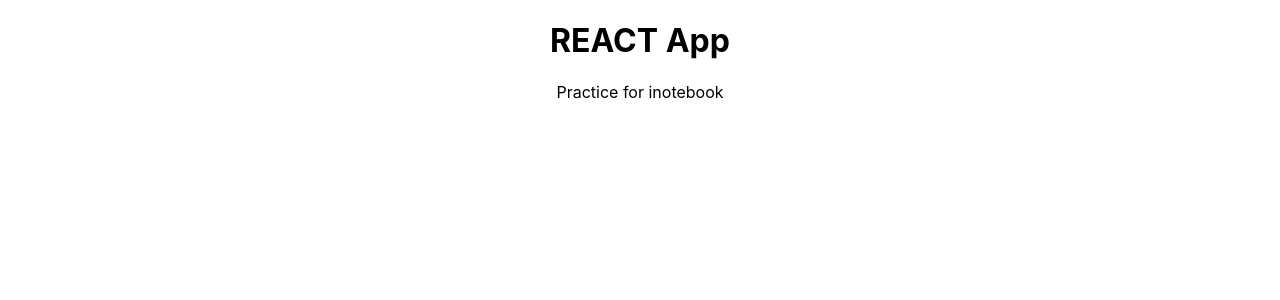
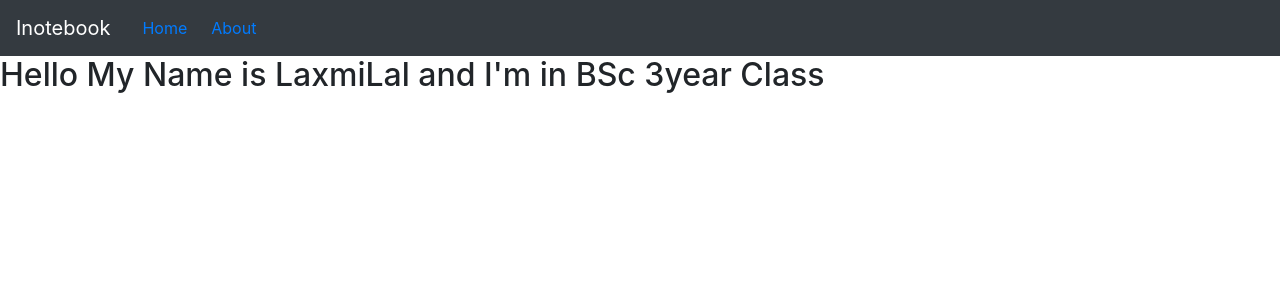
Before and after one commit to n07Laksh/inotebook, a React (Create React App) app: page /about in a window 1280 px wide. Shown: the top 300 px of the page. Built offline with nearby package versions, Linux system fonts and the light colour scheme.

Commit message:
Navbar, Router, Context practice

```diff
--- a/public/index.html
+++ b/public/index.html
@@ -4,9 +4,21 @@
     <meta charset="UTF-8">
     <meta http-equiv="X-UA-Compatible" content="IE=edge">
     <meta name="viewport" content="width=device-width, initial-scale=1.0">
+    <link rel="stylesheet" href="https://cdn.jsdelivr.net/npm/bootstrap@4.0.0/dist/css/bootstrap.min.css"
+    integrity="sha384-Gn5384xqQ1aoWXA+058RXPxPg6fy4IWvTNh0E263XmFcJlSAwiGgFAW/dAiS6JXm" crossorigin="anonymous">
     <title>React-App</title>
 </head>
 <body>
     <div id="root"></div>
+
+    <script src="https://code.jquery.com/jquery-3.2.1.slim.min.js"
+    integrity="sha384-KJ3o2DKtIkvYIK3UENzmM7KCkRr/rE9/Qpg6aAZGJwFDMVNA/GpGFF93hXpG5KkN"
+    crossorigin="anonymous"></script>
+  <script src="https://cdn.jsdelivr.net/npm/popper.js@1.12.9/dist/umd/popper.min.js"
+    integrity="sha384-ApNbgh9B+Y1QKtv3Rn7W3mgPxhU9K/ScQsAP7hUibX39j7fakFPskvXusvfa0b4Q"
+    crossorigin="anonymous"></script>
+  <script src="https://cdn.jsdelivr.net/npm/bootstrap@4.0.0/dist/js/bootstrap.min.js"
+    integrity="sha384-JZR6Spejh4U02d8jOt6vLEHfe/JQGiRRSQQxSfFWpi1MquVdAyjUar5+76PVCmYl"
+    crossorigin="anonymous"></script>
 </body>
 </html>
--- a/src/App.js
+++ b/src/App.js
@@ -1,12 +1,31 @@
 
 import './App.css';
+import {
+  BrowserRouter as R,
+  Routes,
+  Route
+} from "react-router-dom";
+import Navabar from './component/Navabar';
+import Home from './component/Home';
+import About from './component/About';
+import NoteState from './context/Notes/notesState';
+
+
+
 
 function App() {
   return (
-    <div className="App">
-      <h1>REACT App</h1>
-      <p>Practice for inotebook </p>
-    </div>
+    <>
+    <NoteState>
+      <R>
+        <Navabar />
+        <Routes>
+          <Route exact path="/" element={<Home />} />
+          <Route exact path="/about" element={<About />} />
+        </Routes>
+      </R>
+      </NoteState>
+    </>
   );
 }
 
--- /dev/null
+++ b/src/component/About.js
@@ -0,0 +1,22 @@
+import React, { useContext, useEffect } from 'react'
+import NoteContext from '../context/Notes/notesContext'
+
+const About = () => {
+  const user = useContext(NoteContext)
+
+  useEffect(() => {
+    return () => {
+      user.update(2000);
+    }
+    // eslint-disable-next-line
+  }, []);
+
+
+  return (
+    <div>
+      <h2>Hello My Name is {user.state.name} and I'm in {user.state.class} Class</h2>
+    </div>
+  )
+}
+
+export default About;
--- /dev/null
+++ b/src/component/Home.js
@@ -0,0 +1,11 @@
+import React from 'react';
+
+const Home = () => {
+  return (
+    <div>
+      <h1>Home Tab</h1>
+    </div>
+  )
+}
+
+export default Home
--- /dev/null
+++ b/src/component/Navabar.js
@@ -0,0 +1,31 @@
+import React from 'react'
+import {Link} from "react-router-dom";
+
+function Navabar() {
+    return (
+        <div>
+            <div>
+                <nav className="navbar navbar-expand-lg navbar-dark bg-dark">
+                    <Link className="navbar-brand" to="/">Inotebook</Link>
+                    <button className="navbar-toggler" type="button" data-toggle="collapse" data-target="#navbarTogglerDemo02" aria-controls="navbarTogglerDemo02" aria-expanded="false" aria-label="Toggle navigation">
+                        <span className="navbar-toggler-icon"></span>
+                    </button>
+
+                    <div className="collapse navbar-collapse" id="navbarTogglerDemo02">
+                        <ul className="navbar-nav mr-auto mt-2 mt-lg-0">
+                            <li className="nav-item active mr-4 ml-3">
+                                <Link className="nav-a" to="/">Home</Link>
+                            </li>
+                            <li className="nav-item">
+                                <Link className="nav-a" to="about">About</Link>
+                            </li>
+
+                        </ul>
+                    </div>
+                </nav>
+            </div>
+        </div>
+    )
+}
+
+export default Navabar
--- /dev/null
+++ b/src/context/Notes/notesContext.js
@@ -0,0 +1,5 @@
+import {createContext} from 'react'
+
+const NoteContext = createContext();
+
+export default NoteContext;
--- /dev/null
+++ b/src/context/Notes/notesState.js
@@ -0,0 +1,27 @@
+import React, { useState } from 'react'
+import NoteContext from "./notesContext";
+
+const NoteState = (props) =>{
+    const userDetails = {
+        "name":"Laksh",
+        "class":"12th"
+    }
+    const [state, setState] = useState(userDetails)
+    const update = (time) => {
+        setTimeout(() => {
+            setState({
+                "name":"LaxmiLal",
+                "class":"BSc 3year"
+            })
+          },time)
+
+    }
+
+    return (
+        <NoteContext.Provider value={{state, update}}>
+            {props.children}
+        </NoteContext.Provider>
+    )
+}
+
+export default NoteState;
```
